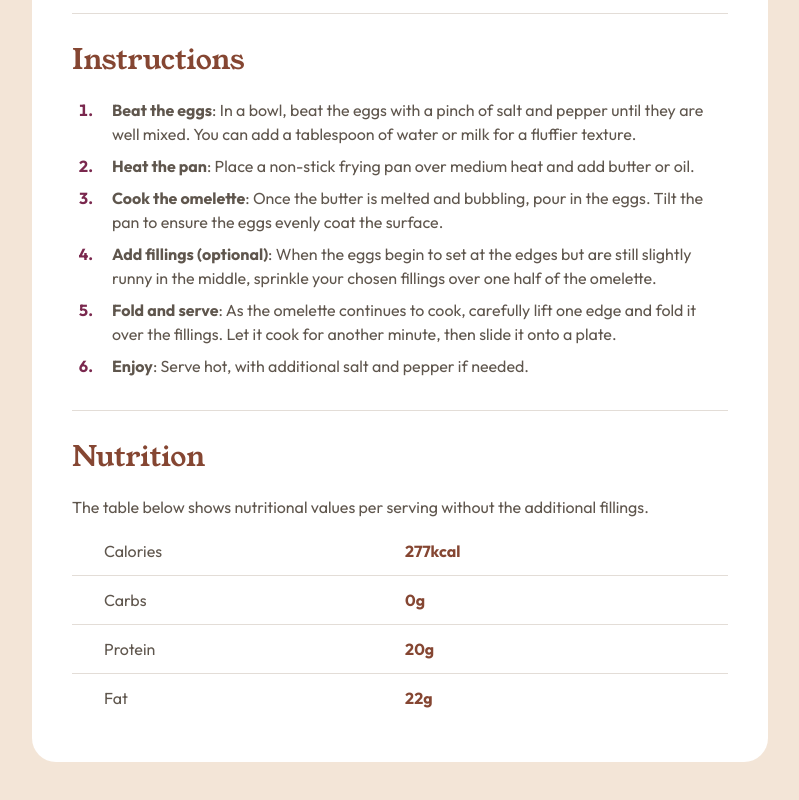
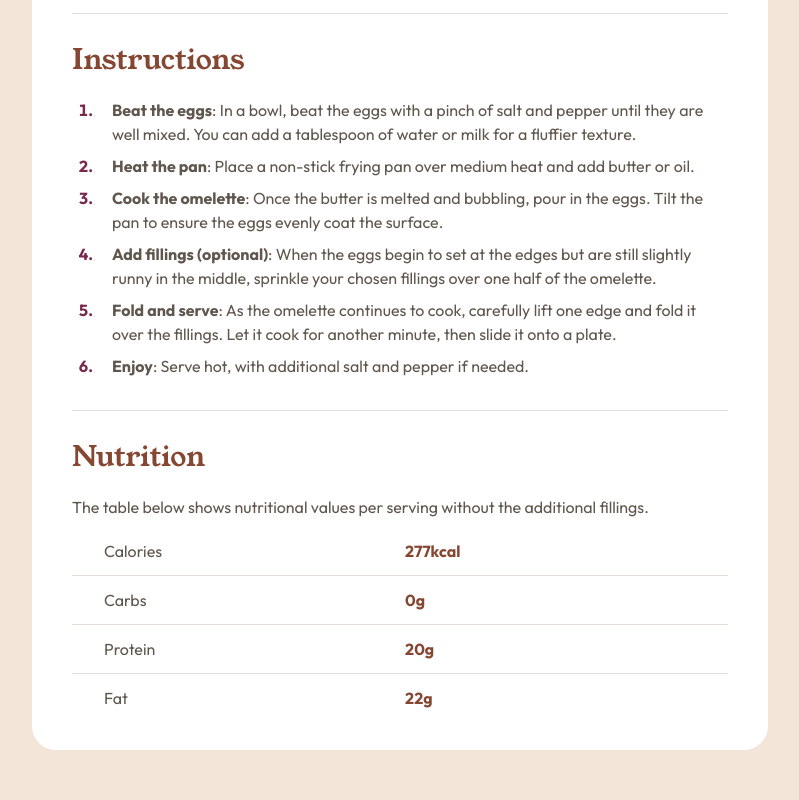
Before and after one commit to RicardoGeada/fm-recipe-page, a React app: page / in a window 1280 px wide. Shown: the part 1079-1879 px from the top of the page, without its empty margins (240-1039 px from the left). Built offline with nearby package versions, Linux system fonts and the light colour scheme; the HTML template or start-up script is replaced by a standard one.

Commit message:
style(recipe-nutrition): update padding for th and td

```diff
--- a/src/components/Recipe/components/RecipeNutrition/RecipeNutrition.module.scss
+++ b/src/components/Recipe/components/RecipeNutrition/RecipeNutrition.module.scss
@@ -35,6 +35,12 @@
         color: var(--color-brown-800);
         padding: var(--space-150) var(--space-400) var(--space-150) 0;
       }
+
+      tr:last-child {
+        th,td {
+          padding-bottom: 0;
+        }
+      }
     }
   }
 }
```
